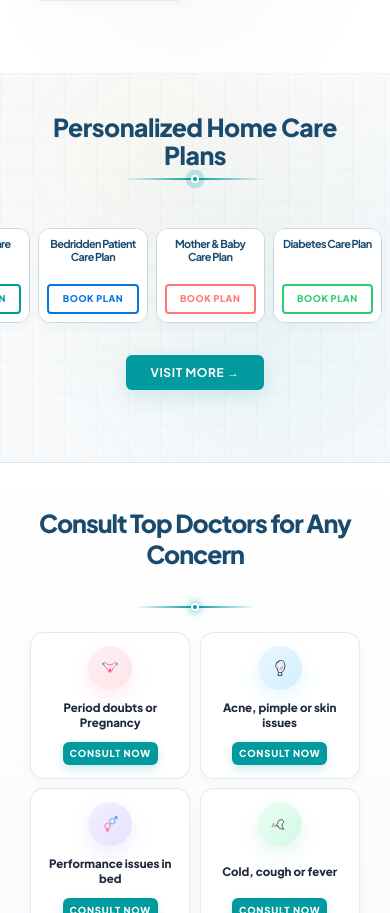
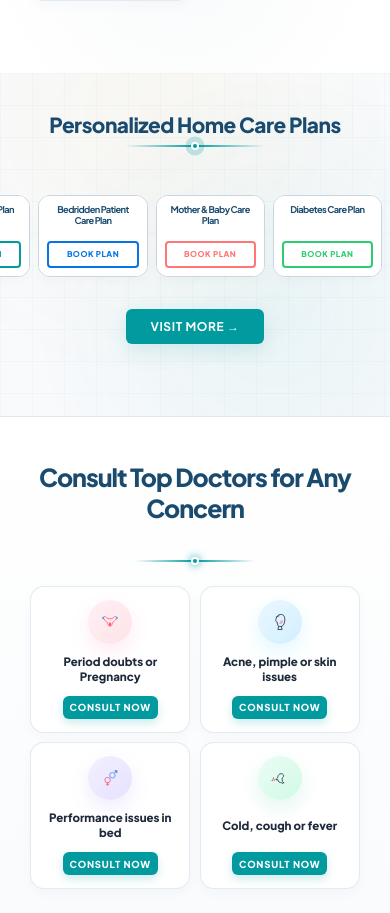
Before and after one commit to CFS-TECH/Suraksha-Lifecare, a React app in the folder frontend/: page / in a window 390 px wide. Shown: the part 1915-2828 px from the top of the page. Built offline with nearby package versions, Linux system fonts and the light colour scheme; no server answers; the HTML template or start-up script is replaced by a standard one.

Commit message:
Decrease section title, card title, and book button text sizes under 500px

```diff
--- a/frontend/src/components/PlansCarousel/PlansCarousel.module.css
+++ b/frontend/src/components/PlansCarousel/PlansCarousel.module.css
@@ -488,19 +488,19 @@
   }
   .cardContent {
     padding: 0.5rem;
-    gap: 0.4rem;
+    gap: 0.3rem;
   }
   .cardTitle {
-    font-size: 0.68rem !important;
-    min-height: 34px;
+    font-size: 0.58rem !important;
+    min-height: 28px;
     line-height: 1.2;
-    margin-bottom: 0.4rem;
+    margin-bottom: 0.3rem;
     text-align: center;
     font-weight: 700;
   }
   .cardFooter span {
-    padding: 0.35rem 0.25rem !important;
-    font-size: 0.58rem !important;
+    padding: 0.3rem 0.2rem !important;
+    font-size: 0.5rem !important;
     border-radius: 4px;
   }
   .carouselContainer {
@@ -509,7 +509,7 @@
     scroll-padding: 0 0.5rem;
   }
   .title {
-    font-size: 1.55rem !important;
+    font-size: 1.3rem !important;
   }
   .header {
     margin-bottom: 2rem !important;
```
